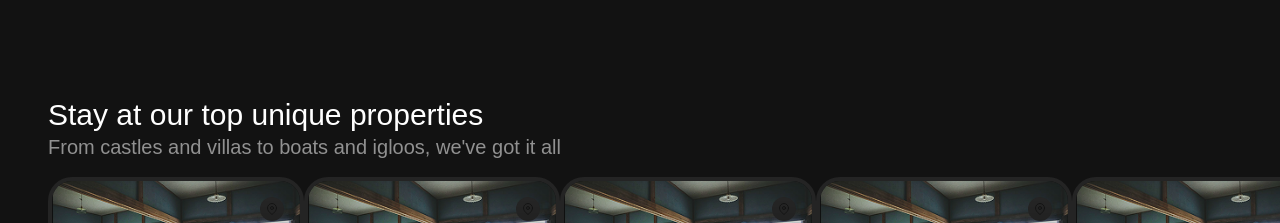
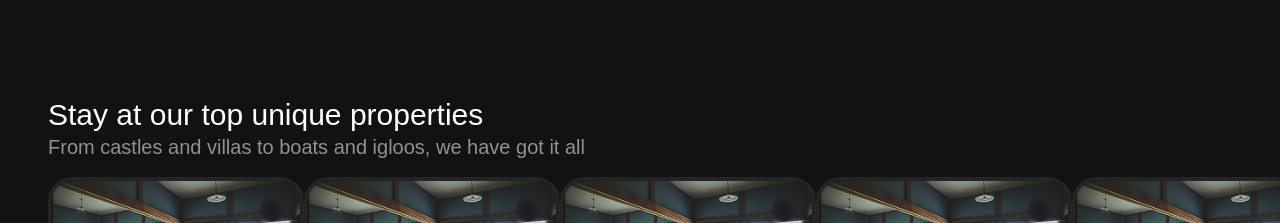
Before and after one commit to trrgl/Frontend, a Next.js app: page /endtend in a window 1280 px wide. Shown: the part 3680-3903 px from the top of the page. Built offline with nearby package versions, Linux system fonts and the light colour scheme.

Commit message:
endtend(fixed)

```diff
--- a/pages/endtend/index.js
+++ b/pages/endtend/index.js
@@ -647,7 +647,7 @@ export default function Endtend() {
                     </div>
                 </div>
                 <h1 className="text-3xl text-white font-medium mt-28">Stay at our top unique properties</h1>
-                <h1 className="text-xl text-[#919191]">From castles and villas to boats and igloos, we've got it all</h1>
+                <h1 className="text-xl text-[#919191]">From castles and villas to boats and igloos, we have got it all</h1>
                 <div className="flex justify-between mt-4">
                     <div className="relative w-64 h-80 rounded-3xl border-4 border-[#282828]/80 overflow-hidden flex-none">
                         <img className="w-full absolute top-0 h-32 object-cover" src="/cardBG.png"></img>
```
